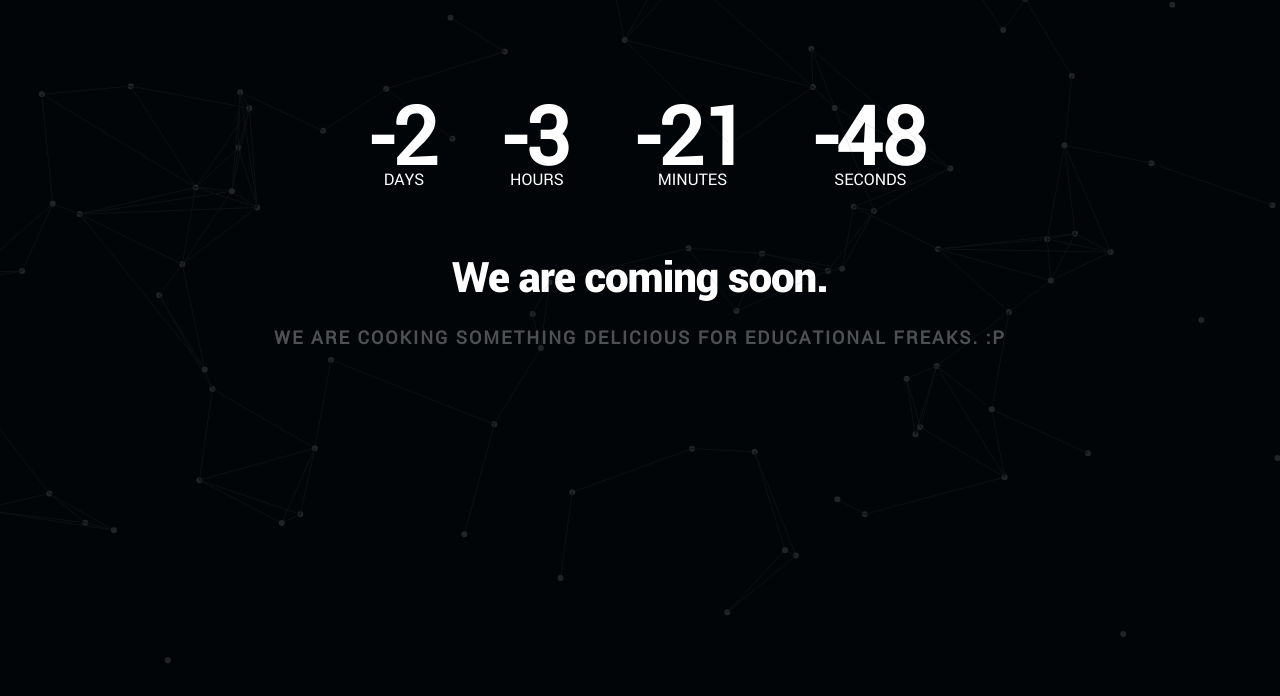
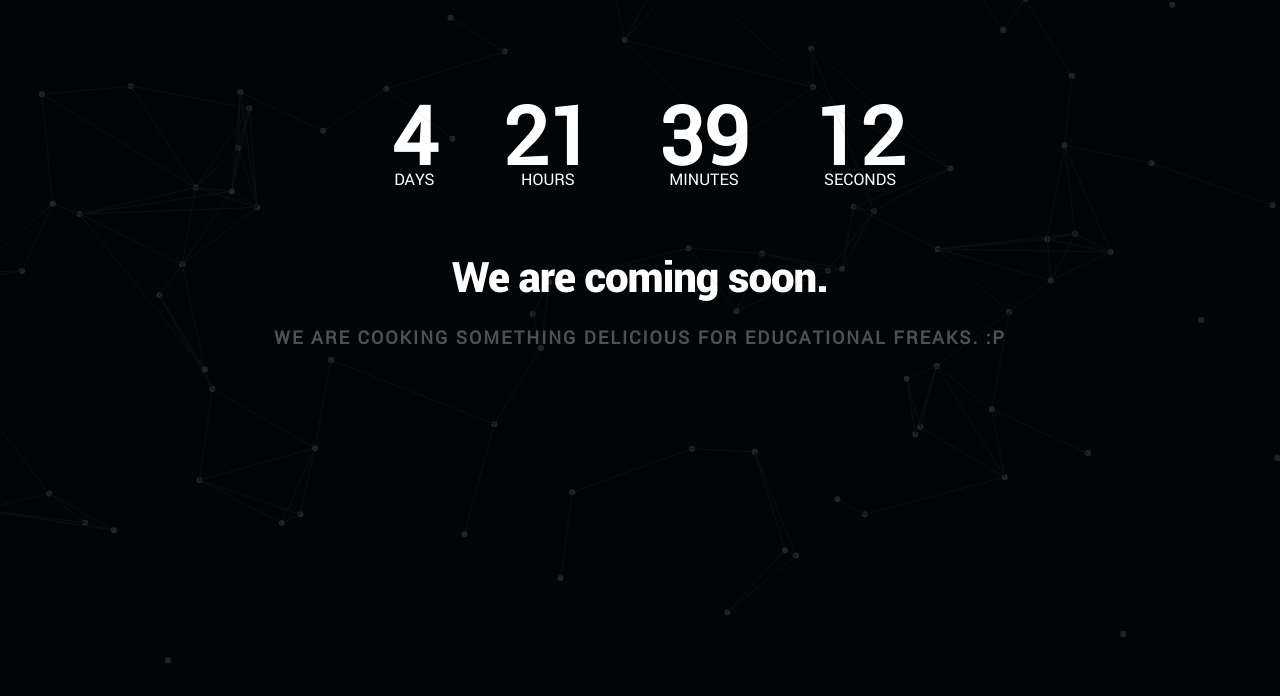
Before and after one commit to iamsohambabu/web-bharatsikhoweb, a plain HTML site: page index.html in a window 1280 px wide. Shown: the part 104-800 px from the top of the page. Drawn offline with Linux system fonts and the light colour scheme.

Commit message:
Update index.html

```diff
--- a/index.html
+++ b/index.html
@@ -144,7 +144,7 @@
         hour = minute * 60,
         day = hour * 24;
 
-  	let birthday = "May 20, 2021 00:00:00",
+  	let birthday = "May 26, 2021 00:00:00",
       countDown = new Date(birthday).getTime(),
       x = setInterval(function() {
 
```
